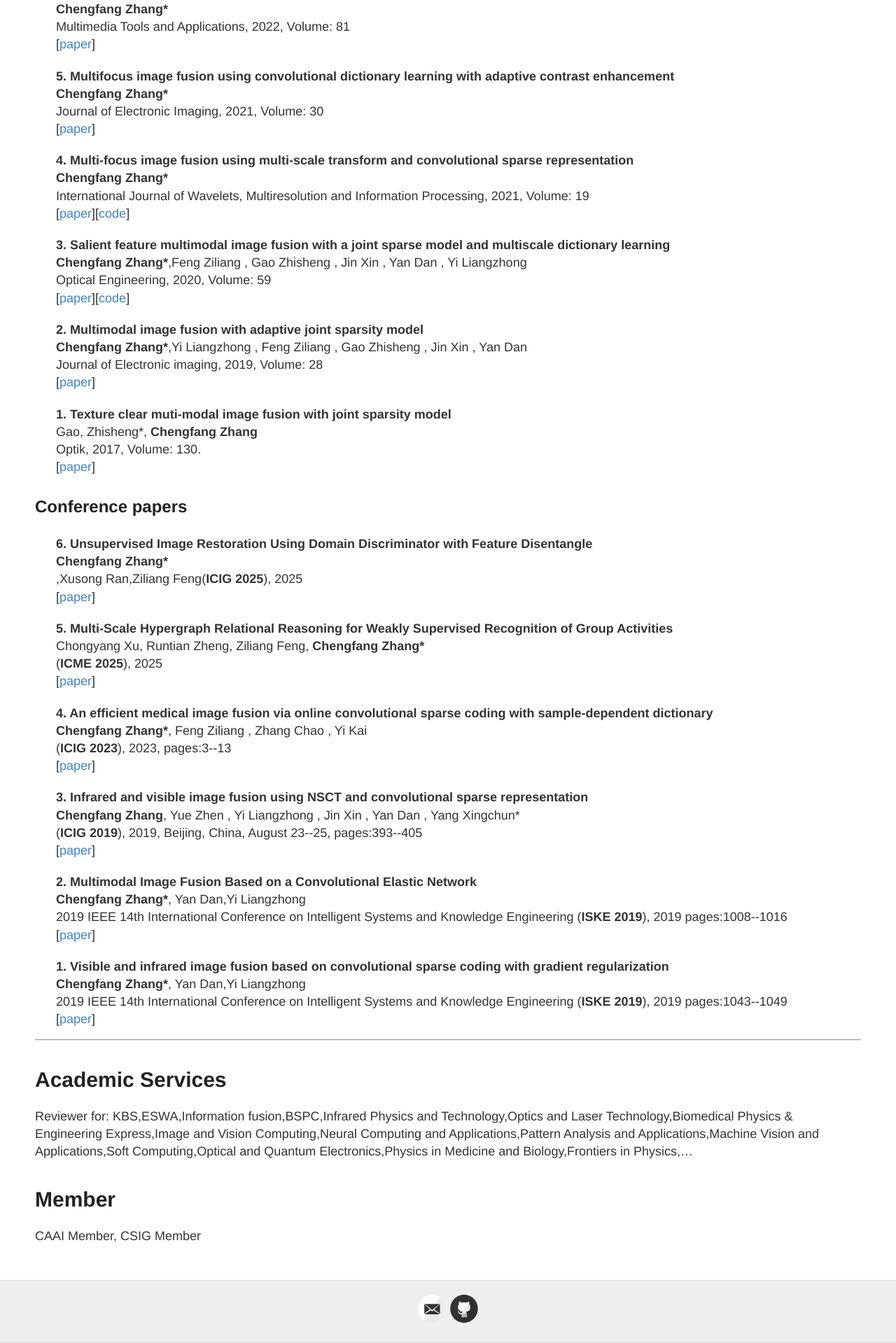
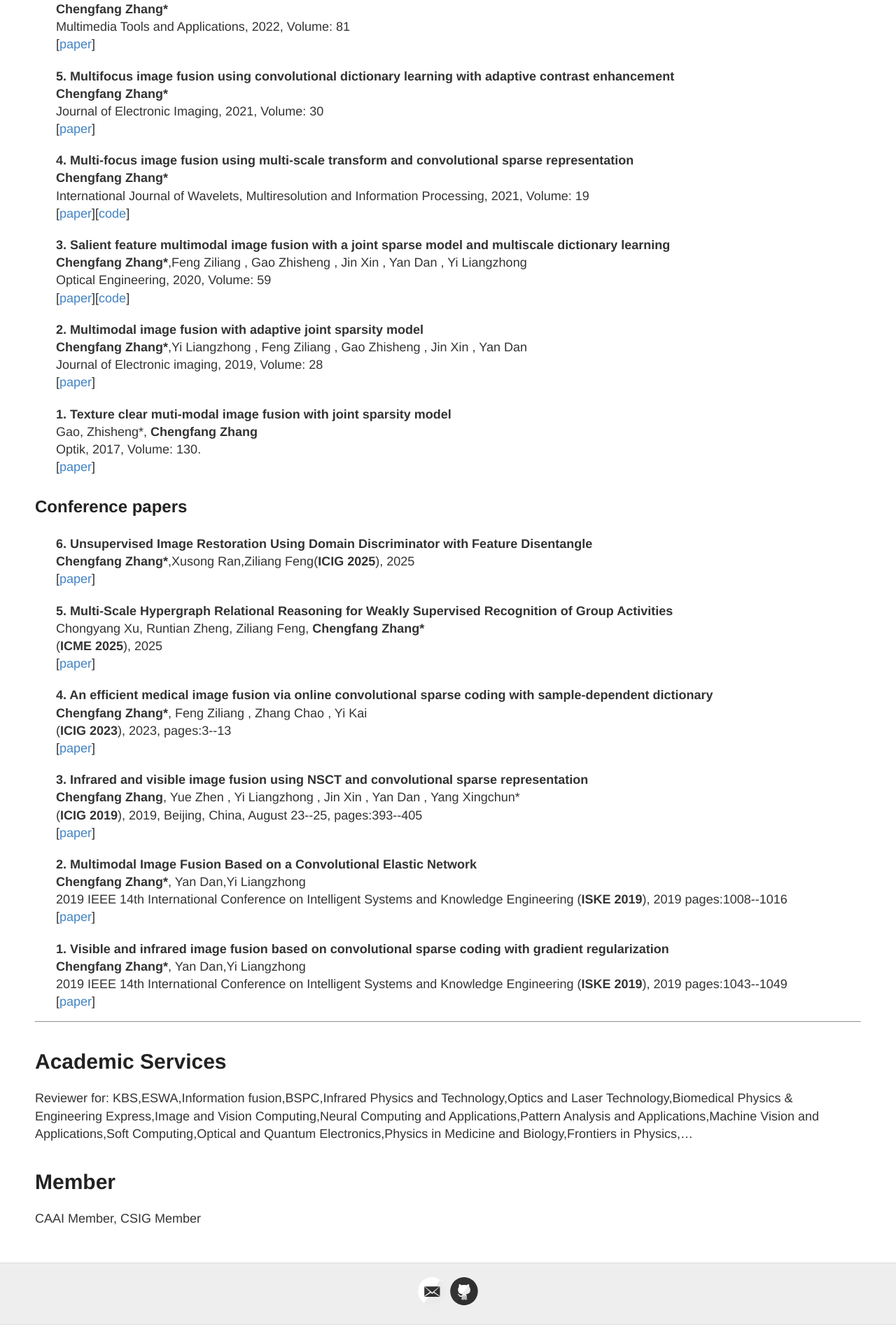
Before and after one commit to ChengfangZhang117/ChengfangZhang117.github.io, a Jekyll site: the page built from index.md, in a window 1280 px wide. Shown: the part 3276-5195 px from the top of the page at 70% size. Built offline with Jekyll 4.4.1, drawn with Linux system fonts in a browser that asks for light colours; our own code applies the rules of GitHub Pages for plain Markdown files; after the commit the page ends 5169 px from its top, so only the background shows below that.

```diff
--- a/index.md
+++ b/index.md
@@ -272,7 +272,7 @@ I am currently a member at [Intelligent Policing Key Laboratory of Sichuan Provi
 <div class="publication media paperhi">
    <div class="media-body">
 	   <b>6. Unsupervised Image Restoration Using Domain Discriminator with Feature Disentangle</b><br>
-   	<strong><b>Chengfang Zhang*</b></strong><br/>,Xusong Ran,Ziliang Feng(<b>ICIG 2025</b>), 2025<br/>
+   	<strong><b>Chengfang Zhang*</b></strong>,Xusong Ran,Ziliang Feng(<b>ICIG 2025</b>), 2025<br/>
    	[<a href="">paper</a>]
    </div>
 </div>
```
